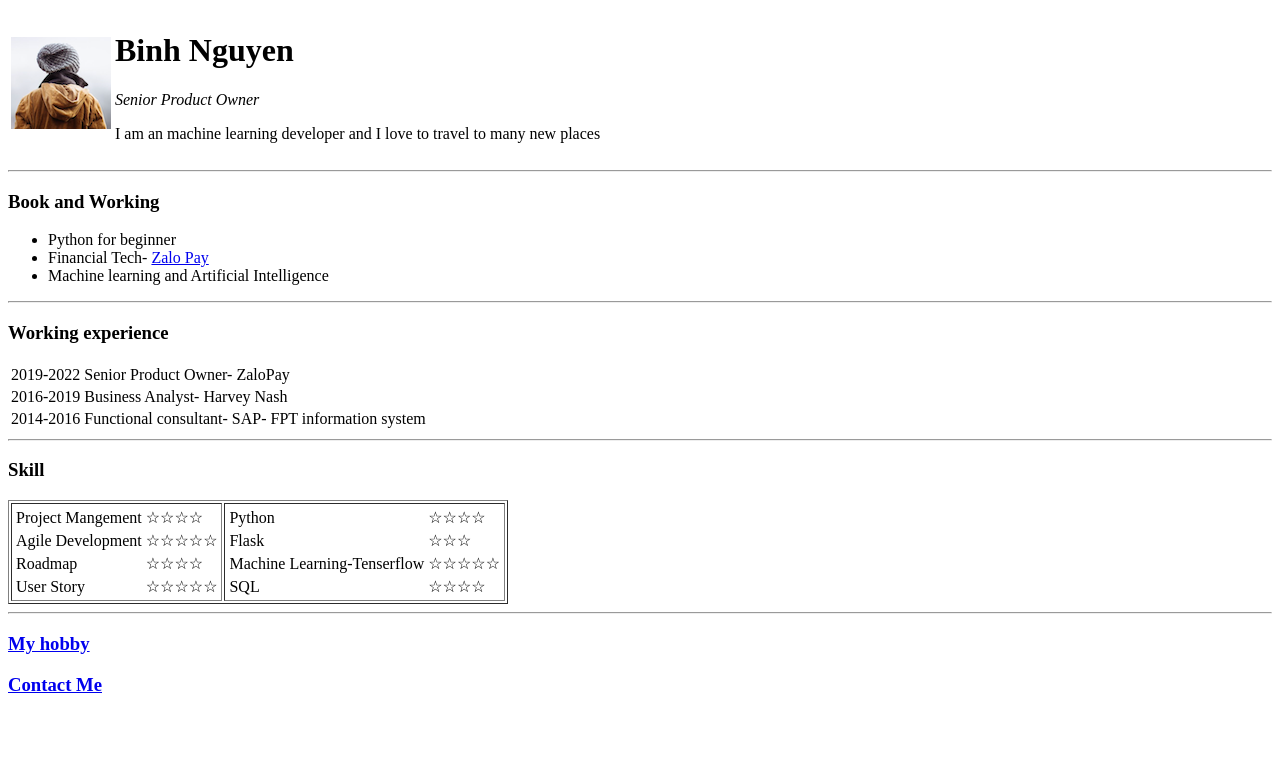
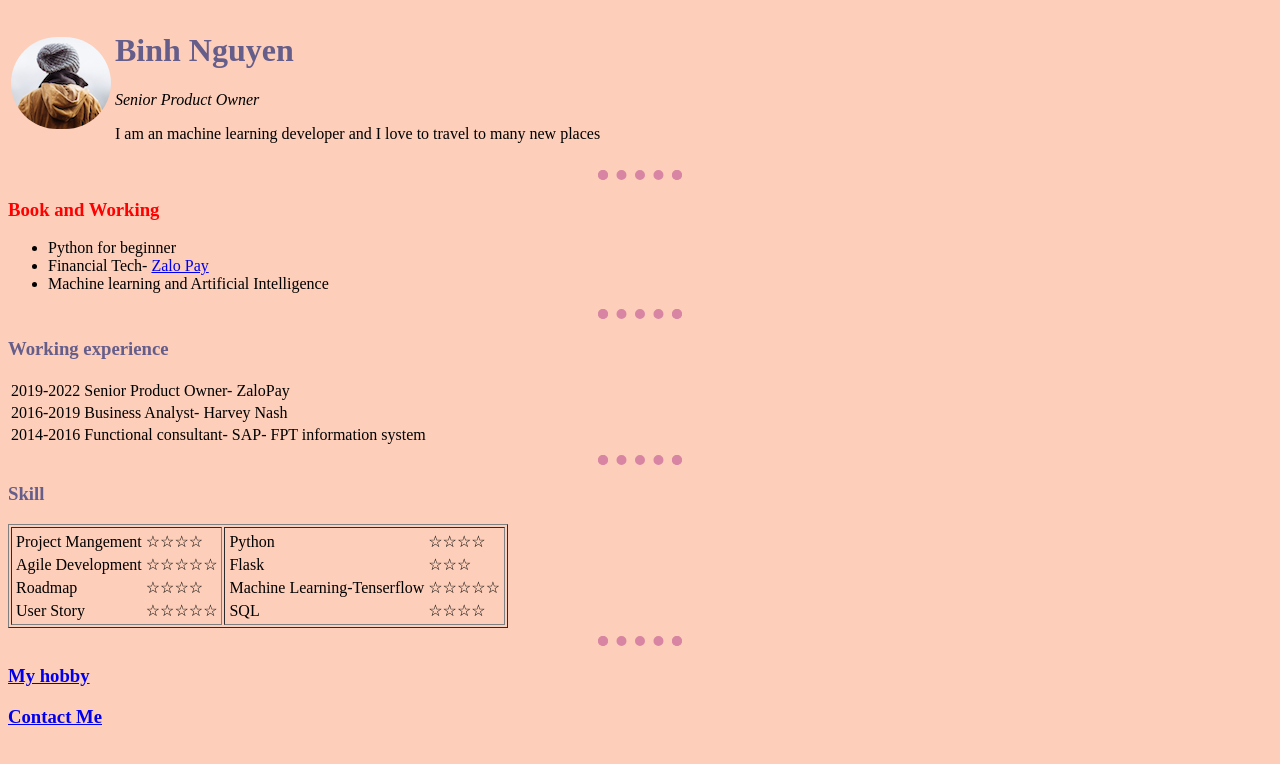
Before and after one commit to BenBrave/cv, a plain HTML site: page index.html in a window 1280 px wide. Drawn offline with Linux system fonts and the light colour scheme.

Commit message:
Add style sheet

```diff
--- /dev/null
+++ b/css/style.css
@@ -0,0 +1,32 @@
+body{
+  background-color: #FDCEB9;
+}
+
+h1{
+  color: #655D8A;
+}
+
+h2{
+  color: #655D8A;
+}
+
+h3{
+  color: #655D8A;
+}
+
+hr{
+  background-color: #FDCEB9;
+  border-style: dotted;
+  border-width: 10px;
+  border-bottom: 0;
+  border-color: #D885A3;
+  width: 5%;
+}
+
+.special{
+  color: red;
+}
+
+#profile_image{
+  border-radius: 90px;
+}
--- a/index.html
+++ b/index.html
@@ -3,11 +3,12 @@
   <head>
     <meta charset="utf-8">
     <title>Binh Personal Website</title>
+    <link rel="stylesheet" href="css/style.css">
   </head>
   <body>
     <table>
       <tr>
-        <td><img src="profile.png" alt="my picture"></td>
+        <td><img id="profile_image" src="profile.png" alt="my picture"></td>
         <td>
           <h1>Binh Nguyen</h1>
           <p><i>Senior Product Owner</i></p>
@@ -16,14 +17,14 @@
       </tr>
     </table>
       <hr>
-    <h3><b>Book and Working</b></h3>
+    <h3 class="special"><b>Book and Working</b></h3>
     <ul>
       <li>Python for beginner</li>
       <li>Financial Tech- <a href="https://zalopay.vn/">Zalo Pay</a></li>
       <li>Machine learning and Artificial Intelligence</li>
     </ul>
     <hr>
-    <h3>Working experience</h3>
+    <h3 id="heading">Working experience</h3>
     <table>
       <tr>
         <td>2019-2022</td>
```
Also changed, not shown: contact_detail.html (+1 -0 lines), hobby.html (+1 -0 lines).
